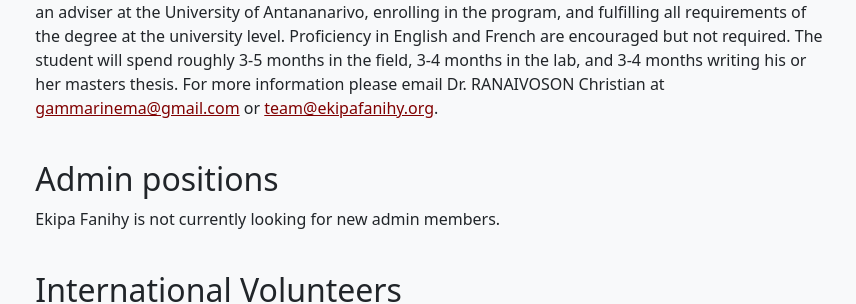
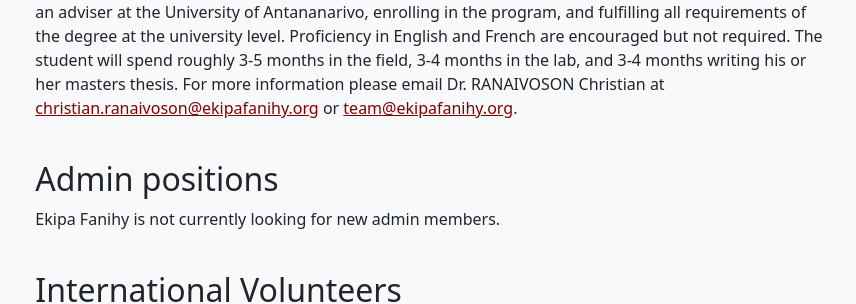
Before and after one commit to brooklabteam/www-ekipafanihy, a Jekyll site: the page built from join.md, in a window 1280 px wide. Shown: the part 326-630 px from the top of the page, without its empty margins (210-1066 px from the left). Built offline with Jekyll 4.4.1, drawn with Linux system fonts in a browser that asks for light colours; part of the change alters nothing that is shown.

Commit message:
Update join.md

```diff
--- a/join.md
+++ b/join.md
@@ -8,7 +8,7 @@ permalink: /join
 
 <h2>Masters Students</h2>
 
-Ekipa Fanihy welcomes 2 Masters Students per year from the University of Antananarivo Department of Zoology and Animal Biodiversity to join our field team in collecting and analyzing data for their thesis. This is a full time job, negotiated for a one year contract. The student will be responsible for identifying an adviser at the University of Antananarivo, enrolling in the program, and fulfilling all requirements of the degree at the university level. Proficiency in English and French are encouraged but not required. The student will spend roughly 3-5 months in the field, 3-4 months in the lab, and 3-4 months writing his or her masters thesis. For more information please email Dr. RANAIVOSON Christian at <gammarinema@gmail.com> or <team@ekipafanihy.org>.
+Ekipa Fanihy welcomes 2 Masters Students per year from the University of Antananarivo Department of Zoology and Animal Biodiversity to join our field team in collecting and analyzing data for their thesis. This is a full time job, negotiated for a one year contract. The student will be responsible for identifying an adviser at the University of Antananarivo, enrolling in the program, and fulfilling all requirements of the degree at the university level. Proficiency in English and French are encouraged but not required. The student will spend roughly 3-5 months in the field, 3-4 months in the lab, and 3-4 months writing his or her masters thesis. For more information please email Dr. RANAIVOSON Christian at <christian.ranaivoson@ekipafanihy.org> or <team@ekipafanihy.org>.
 
 <div style="clear:both;">&nbsp;</div>
 
```
